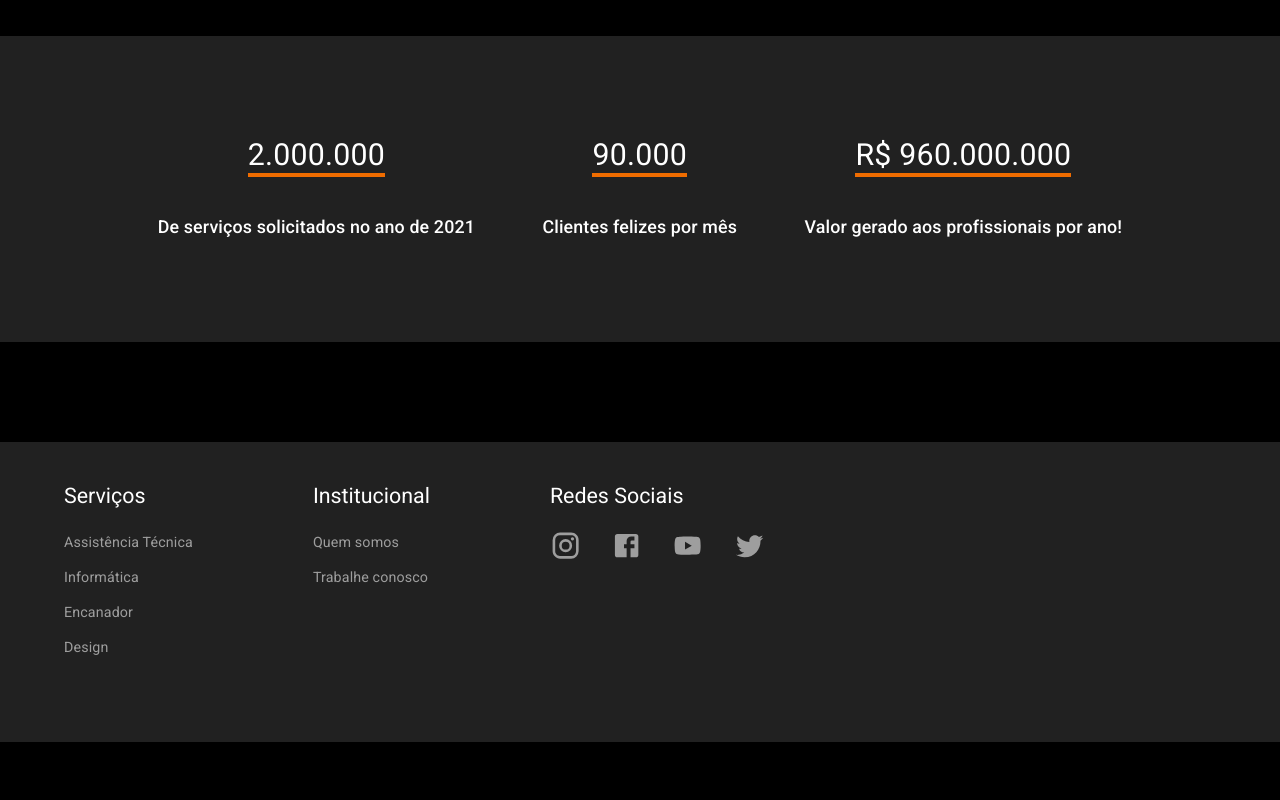
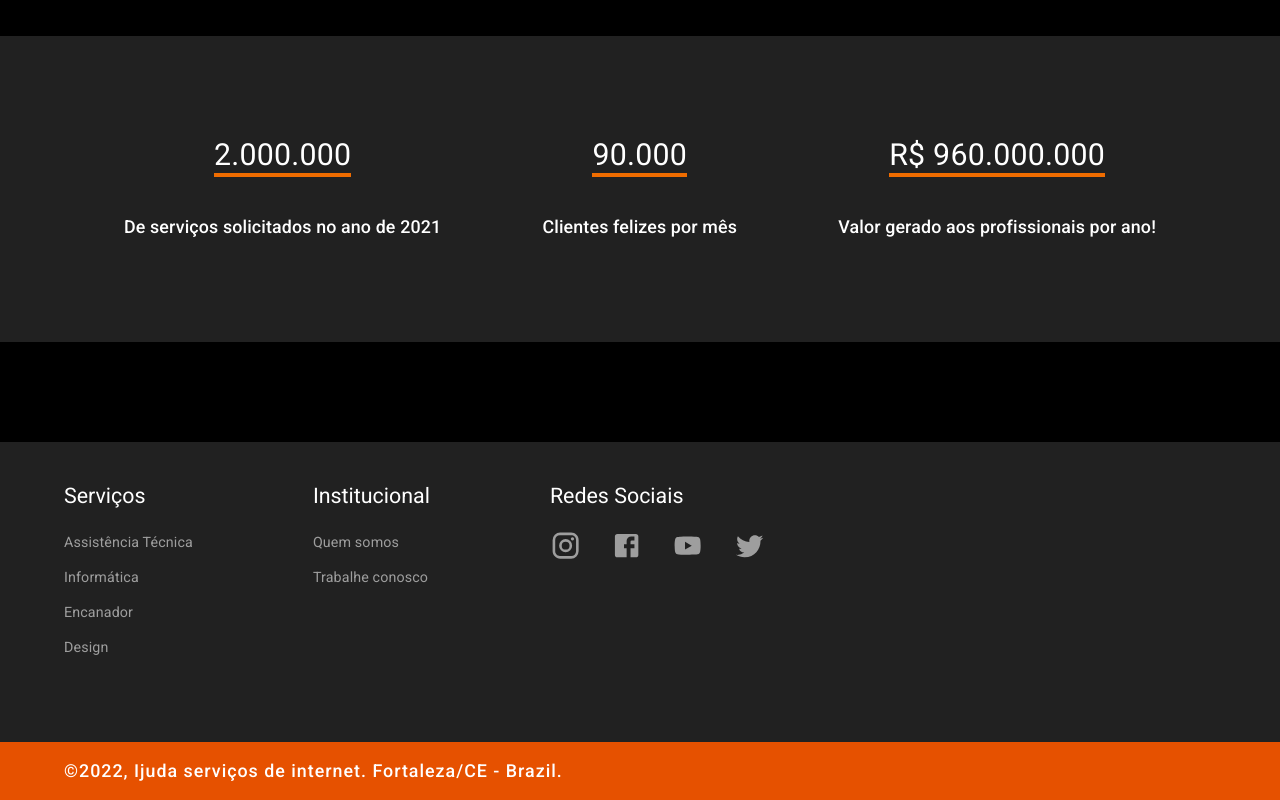
Before and after one commit to ijuda/react-ijuda, a React (Vite) app: page / in a window 1280 px wide. Shown: the part 1715-2515 px from the top of the page. Before the commit the page ends 2457 px from the top, so only its background shows below. Built offline with nearby package versions, Linux system fonts and the light colour scheme.

Commit message:
feat(IJUDA-51): improve home design.

```diff
--- a/src/components/ui/Molecule/NumerosSection/index.tsx
+++ b/src/components/ui/Molecule/NumerosSection/index.tsx
@@ -10,7 +10,7 @@ const NumerosSection = () => {
         <Grid
           container
           display={'flex'}
-          justifyContent={'space-around'}
+          justifyContent={'space-between'}
         >
           <Grid
             item
--- a/src/components/ui/Organism/Footer/index.tsx
+++ b/src/components/ui/Organism/Footer/index.tsx
@@ -1,11 +1,13 @@
 import { RouteCodes } from '@constants/routes';
 import { Facebook, Instagram, Twitter, YouTube } from '@mui/icons-material';
 import { Container, Grid, Typography } from '@mui/material';
+import React from 'react';
 import { Link } from 'react-router-dom';
 import * as C from './styles';
 
 const Footer = () => {
   return (
+    <React.Fragment>
       <C.FooterContainer>
         <Container
           sx={{
@@ -65,7 +67,9 @@ const Footer = () => {
                 <C.ListItem>
                   {' '}
                   <Link to={RouteCodes.LOGIN}>
-                  <Typography variant="subtitle1">Trabalhe conosco</Typography>
+                    <Typography variant="subtitle1">
+                      Trabalhe conosco
+                    </Typography>
                   </Link>
                 </C.ListItem>
               </C.ListBox>
@@ -102,6 +106,19 @@ const Footer = () => {
           </Grid>
         </Container>
       </C.FooterContainer>
+      <div style={{ backgroundColor: '#e65100' }}>
+        <Container>
+          <C.AllRightsSection>
+            <Typography
+              variant="h6"
+              letterSpacing={1}
+            >
+              ©2022, Ijuda serviços de internet. Fortaleza/CE - Brazil.
+            </Typography>
+          </C.AllRightsSection>
+        </Container>
+      </div>
+    </React.Fragment>
   );
 };
 
--- a/src/components/ui/Organism/Footer/styles.ts
+++ b/src/components/ui/Organism/Footer/styles.ts
@@ -1,5 +1,5 @@
+import { grey } from '@mui/material/colors';
 import styled from 'styled-components';
-import { grey } from '@mui/material/colors';
 
 export const FooterContainer = styled.div`
   margin-top: 10rem;
@@ -33,3 +33,7 @@ export const ListItem = styled.li`
     }
   }
 `;
+
+export const AllRightsSection = styled.div`
+  padding: 15px 0;
+`;
```
Lines whose indentation alone changed are shown as unchanged.
